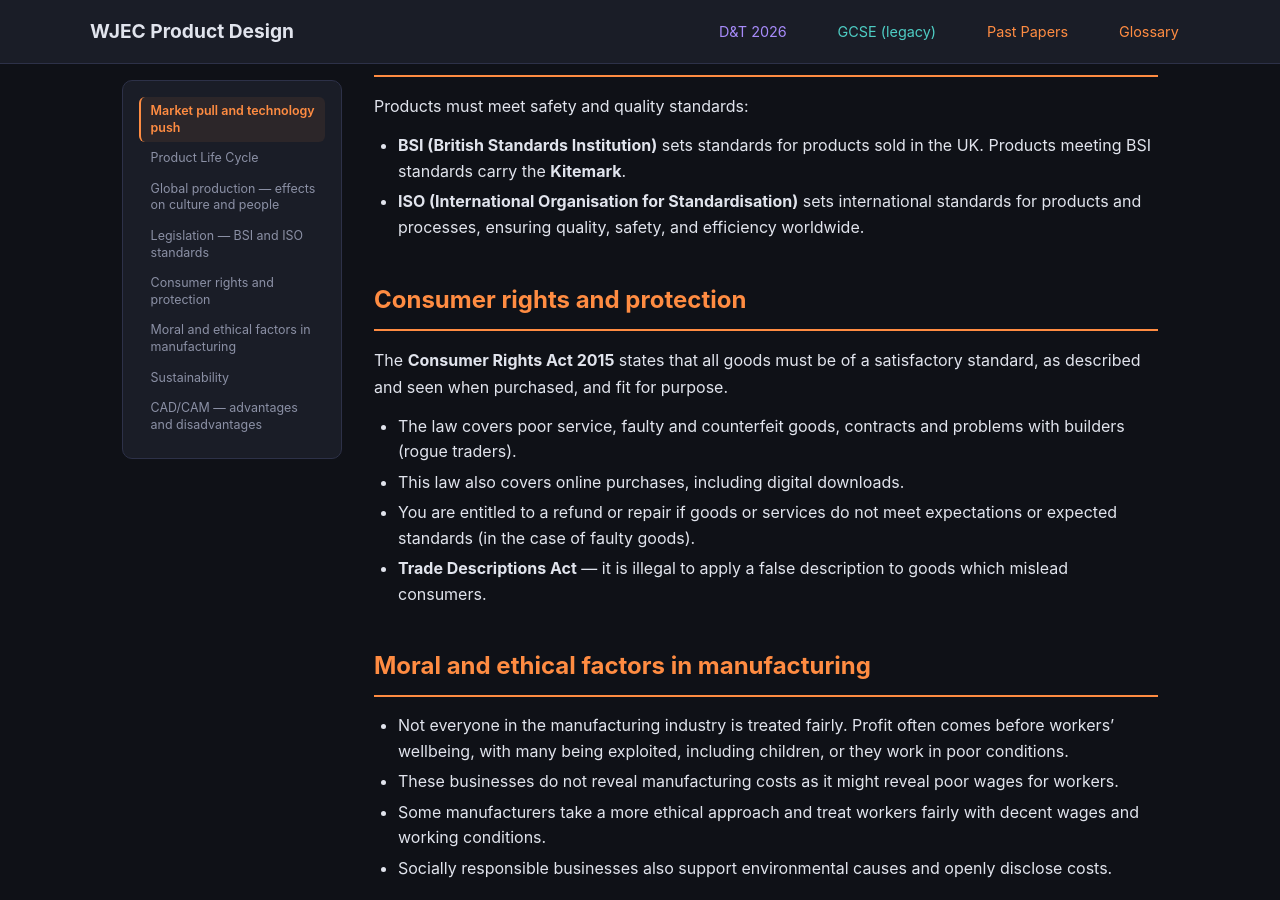
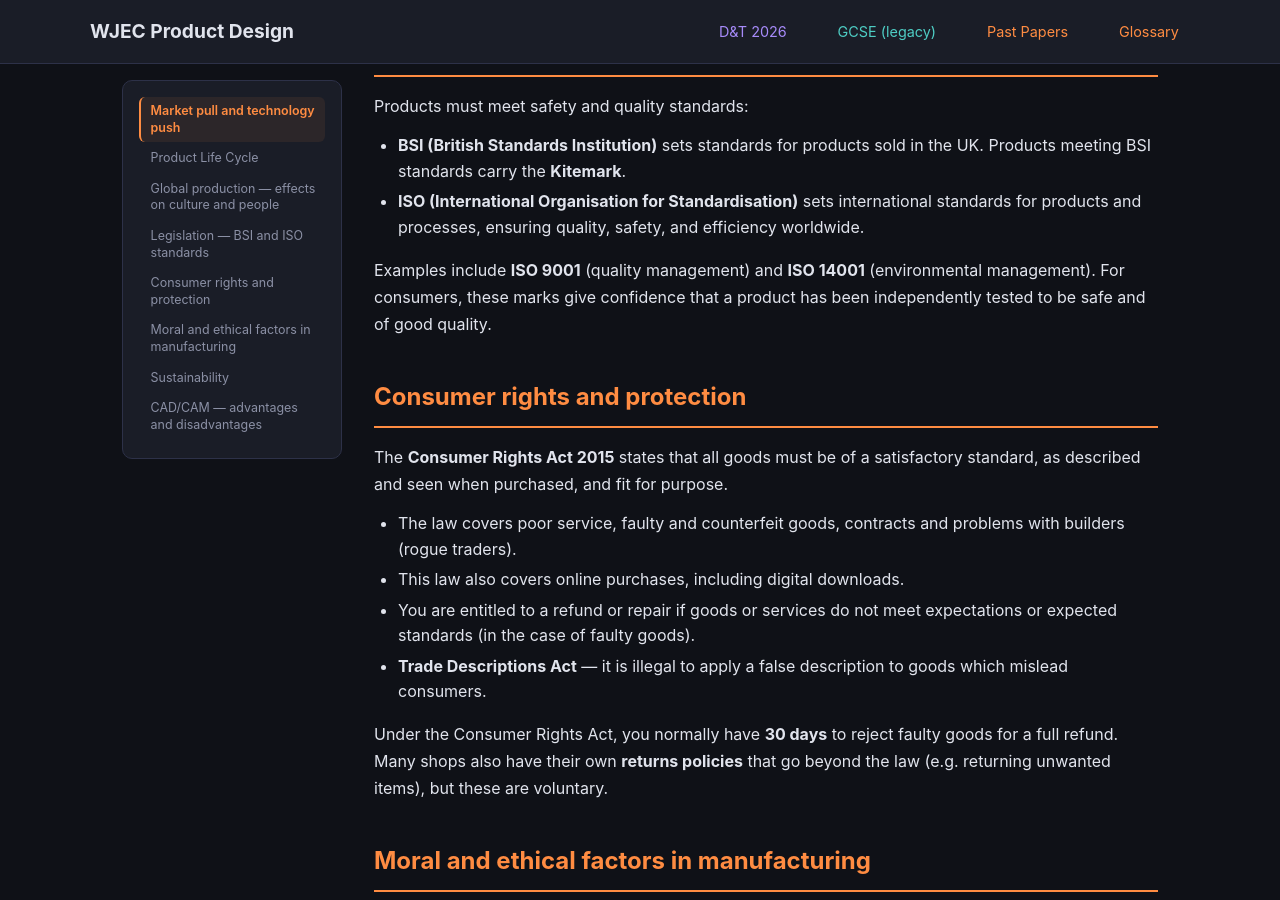
Before and after one commit to jase1979/pd, a Jekyll site: the page built from gcse/unit1/new-and-emerging-technologies/index.md, in a window 1280 px wide and 900 px high, scrolled down 1395 px. Built offline with Jekyll 4.4.1, drawn with Linux system fonts in a browser that asks for light colours; some of the changed text lies outside the part shown.

Commit message:
feat(gcse/new-and-emerging-technologies): add ISO examples, 30-day right to reject and CFCs
Co-Authored-By: Claude Opus 5.5 <noreply@anthropic.com>
Claude-Session: https://claude.ai/code/session_01DpfhjA9JZdn9Fs3Y2Cfuwh

```diff
--- a/gcse/unit1/new-and-emerging-technologies/index.md
+++ b/gcse/unit1/new-and-emerging-technologies/index.md
@@ -44,6 +44,8 @@ Products must meet safety and quality standards:
 - **BSI (British Standards Institution)** sets standards for products sold in the UK. Products meeting BSI standards carry the **Kitemark**.
 - **ISO (International Organisation for Standardisation)** sets international standards for products and processes, ensuring quality, safety, and efficiency worldwide.
 
+Examples include **ISO 9001** (quality management) and **ISO 14001** (environmental management). For consumers, these marks give confidence that a product has been independently tested to be safe and of good quality.
+
 ## Consumer rights and protection
 
 The **Consumer Rights Act 2015** states that all goods must be of a satisfactory standard, as described and seen when purchased, and fit for purpose.
@@ -52,6 +54,8 @@ The **Consumer Rights Act 2015** states that all goods must be of a satisfactory
 - This law also covers online purchases, including digital downloads.
 - You are entitled to a refund or repair if goods or services do not meet expectations or expected standards (in the case of faulty goods).
 - **Trade Descriptions Act** — it is illegal to apply a false description to goods which mislead consumers.
+
+Under the Consumer Rights Act, you normally have **30 days** to reject faulty goods for a full refund. Many shops also have their own **returns policies** that go beyond the law (e.g. returning unwanted items), but these are voluntary.
 
 ## Moral and ethical factors in manufacturing
 
@@ -81,6 +85,8 @@ Manufacturers are increasingly using more sustainable approaches in product desi
 - Using renewable sources for energy or using less energy
 - Extending product life: increasing product efficiency; ease of repair; impact on disposal; potential recyclability
 
+It also means reducing **waste materials** and avoiding harmful substances such as **CFCs** (chlorofluorocarbons). These were once used in fridges and aerosols, but they damage the ozone layer and are now banned.
+
 New or emerging materials, manufacturing methods or energy sources can often provide opportunities for greener products. This could be a more eco-friendly material or a **self-repairing material** — for example, an inner tube in a tyre that contains a sticky liquid that hardens when it contacts air, a perfect cure for punctures.
 
 ## CAD/CAM — advantages and disadvantages
```
